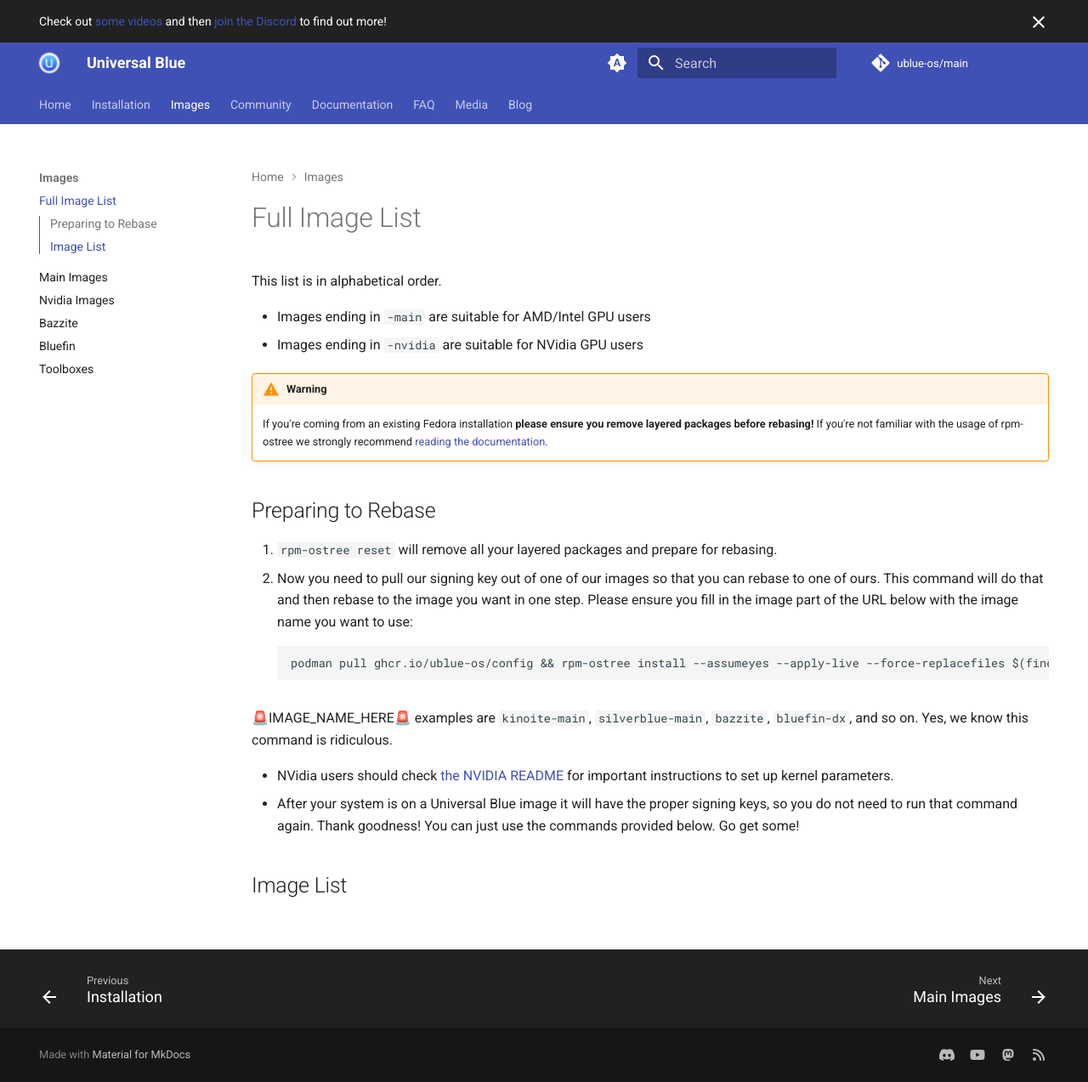
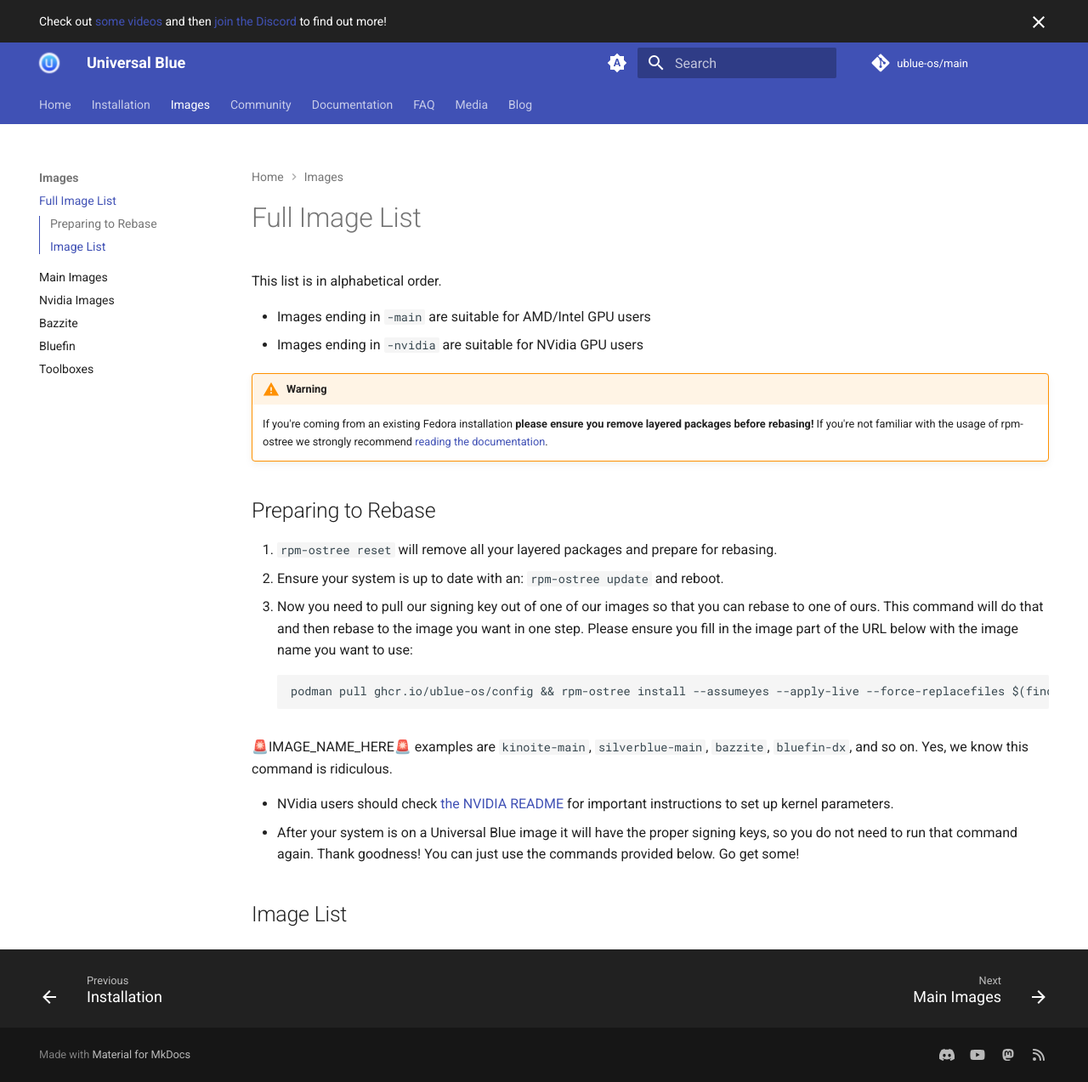
Before and after one commit to ublue-os/website, an MkDocs documentation site: the page built from docs/images.md, in a window 1280 px wide and 1273 px high. Shown: the whole window at 85% size. Built offline with MkDocs 1.6.1 and Material for MkDocs 9.7.7, drawn with Linux system fonts in a browser that asks for light colours; comment, search, counter and statistics services are not loaded.

Commit message:
fix: add note about being all the way up to date

```diff
--- a/docs/images.md
+++ b/docs/images.md
@@ -10,7 +10,8 @@ This list is in alphabetical order.
 ## Preparing to Rebase
 
 1. `rpm-ostree reset` will remove all your layered packages and prepare for rebasing.
-2. Now you need to pull our signing key out of one of our images so that you can rebase to one of ours. This command will do that and then rebase to the image you want in one step. Please ensure you fill in the image part of the URL below with the image name you want to use:
+2. Ensure your system is up to date with an: `rpm-ostree update` and reboot.
+3. Now you need to pull our signing key out of one of our images so that you can rebase to one of ours. This command will do that and then rebase to the image you want in one step. Please ensure you fill in the image part of the URL below with the image name you want to use:
 
         podman pull ghcr.io/ublue-os/config && rpm-ostree install --assumeyes --apply-live --force-replacefiles $(find ~/.local/share/containers -name ublue-os-signing.noarch.rpm 2>/dev/null) && rpm-ostree rebase --uninstall $(rpm -q ublue-os-signing-* --queryformat '%{NAME}-%{VERSION}-%{RELEASE}.%{Arch}') ostree-image-signed:docker://ghcr.io/ublue-os/🚨IMAGE_NAME_HERE🚨:latest
 
```
